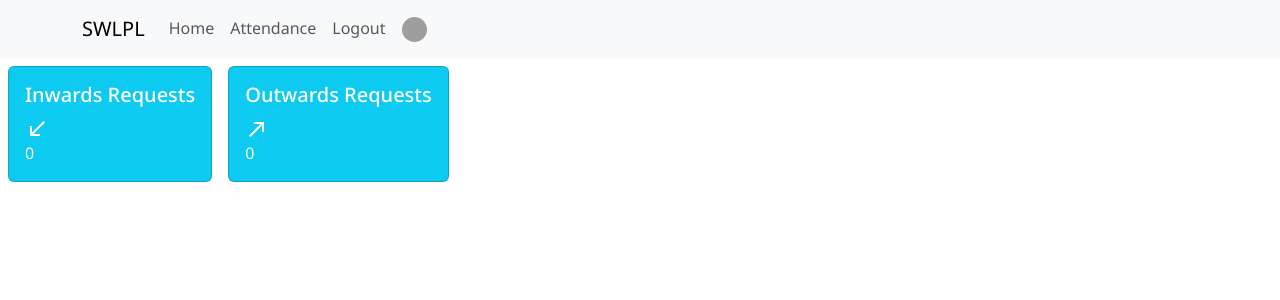
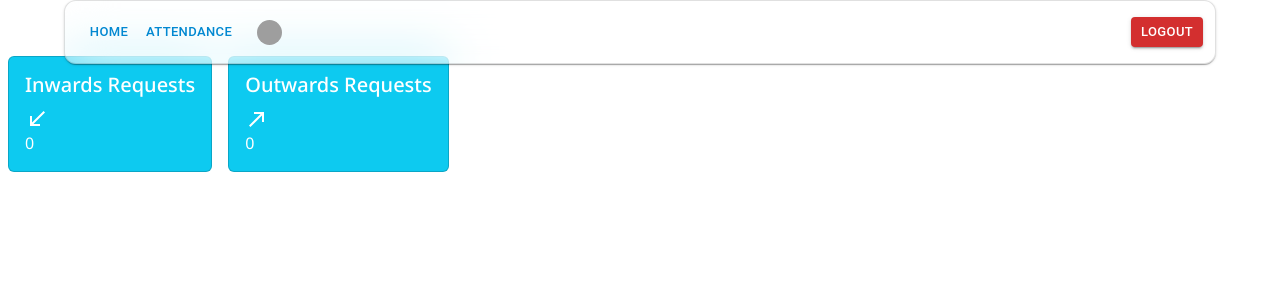
Before and after one commit to anantmann9057/swlpl_mern, a React (Vite) app in the folder client/: page / in a window 1280 px wide. Shown: the top 300 px of the page. Built offline with nearby package versions, Linux system fonts and the light colour scheme; no server answers; sample sign-in values are in the browser's storage; grey boxes are pictures that could not be loaded.

Commit message:
appbar ui

```diff
--- /dev/null
+++ b/client/src/components/AppBar.jsx
@@ -0,0 +1,187 @@
+import * as React from "react";
+import { alpha, styled } from "@mui/material/styles";
+import Box from "@mui/material/Box";
+import AppBar from "@mui/material/AppBar";
+import Toolbar from "@mui/material/Toolbar";
+import Button from "@mui/material/Button";
+import IconButton from "@mui/material/IconButton";
+import Container from "@mui/material/Container";
+import Divider from "@mui/material/Divider";
+import MenuItem from "@mui/material/MenuItem";
+import Drawer from "@mui/material/Drawer";
+import MenuIcon from "@mui/icons-material/Menu";
+import CloseRoundedIcon from "@mui/icons-material/CloseRounded";
+import { useNavigate } from "react-router-dom";
+const StyledToolbar = styled(Toolbar)(({ theme }) => ({
+  display: "flex",
+  alignItems: "center",
+  justifyContent: "space-between",
+  flexShrink: 0,
+  borderRadius: `calc(${theme.shape.borderRadius}px + 8px)`,
+  backdropFilter: "blur(24px)",
+  border: "1px solid",
+  borderColor: (theme.vars || theme).palette.divider,
+  backgroundColor: theme.vars
+    ? `rgba(${theme.vars.palette.background.defaultChannel} / 0.4)`
+    : alpha(theme.palette.background.default, 0.4),
+  boxShadow: (theme.vars || theme).shadows[1],
+  padding: "8px 12px",
+}));
+export default function AppAppBar() {
+  var navigate = useNavigate();
+  const [open, setOpen] = React.useState(false);
+
+  const toggleDrawer = (newOpen) => () => {
+    setOpen(newOpen);
+  };
+
+  return (
+    <AppBar
+      position="fixed"
+      enableColorOnDark
+      sx={{
+        boxShadow: 0,
+        bgcolor: "transparent",
+        backgroundImage: "none",
+
+        // mt: 'calc(var(--template-frame-height, 0px) + 28px)',
+      }}
+    >
+      <Container maxWidth="lg">
+        <StyledToolbar variant="regular" disableGutters>
+          <Box
+            sx={{ flexGrow: 1, display: "flex", alignItems: "center", px: 0 }}
+          >
+            <Box sx={{ display: { xs: "none", md: "flex" } }}>
+              <Button
+                variant="text"
+                color="info"
+                size="small"
+                onClick={() => {
+                  navigate("/");
+                }}
+              >
+                Home
+              </Button>
+              <Button
+                variant="text"
+                color="info"
+                size="small"
+                onClick={() => {
+                  navigate("/attendance");
+                }}
+              >
+                Attendance
+              </Button>
+
+              <Button
+                variant="text"
+                color="info"
+                size="small"
+                onClick={() => {
+                  navigate("/profile");
+                }}
+              >
+                <img
+                  className="rounded-circle"
+                  src={
+                    "https://apnagodam.com/resources/assets/upload/employees/" +
+                    JSON.parse(localStorage.getItem("user")).passport_image
+                  }
+                  style={
+                      {
+                        width:"25px",
+                        height:"25px",
+
+                      }
+                    }
+                ></img>
+              </Button>
+            </Box>
+          </Box>
+          <Box
+            sx={{
+              display: { xs: "none", md: "flex" },
+              gap: 1,
+              alignItems: "center",
+            }}
+          >
+            <Button
+              color="error"
+              variant="contained"
+              size="small"
+              onClick={() => {
+                localStorage.clear();
+              }}
+            >
+              Logout
+            </Button>
+          </Box>
+          <Box sx={{ display: { xs: "flex", md: "none" }, gap: 1 }}>
+            <IconButton aria-label="Menu button" onClick={toggleDrawer(true)}>
+              <MenuIcon />
+            </IconButton>
+            <Drawer
+              anchor="top"
+              open={open}
+              onClose={toggleDrawer(false)}
+              PaperProps={{
+                sx: {
+                  top: "var(--template-frame-height, 0px)",
+                },
+              }}
+            >
+              <Box sx={{ p: 2, backgroundColor: "background.default" }}>
+                <Box
+                  sx={{
+                    display: "flex",
+                    justifyContent: "flex-end",
+                  }}
+                >
+                  <IconButton onClick={toggleDrawer(false)}>
+                    <CloseRoundedIcon />
+                  </IconButton>
+                </Box>
+                <MenuItem
+                  onClick={() => {
+                    navigate("/");
+                  }}
+                >
+                  Home
+                </MenuItem>
+                <MenuItem
+                  onClick={() => {
+                    navigate("/attendance");
+                  }}
+                >
+                  Attendance
+                </MenuItem>
+                <MenuItem
+                  onClick={() => {
+                    navigate("/profile");
+                  }}
+                >
+                  Profile
+                </MenuItem>
+
+                <Divider sx={{ my: 3 }} />
+                <MenuItem>
+                  <Button
+                    color="error"
+                    variant="contained"
+                    size="small"
+                    onClick={() => {
+                      localStorage.clear();
+                    }}
+                  >
+                    Logout
+                  </Button>
+                </MenuItem>
+              </Box>
+            </Drawer>
+          </Box>
+        </StyledToolbar>
+      </Container>
+    </AppBar>
+  );
+}
--- a/client/src/pages/Attendance.jsx
+++ b/client/src/pages/Attendance.jsx
@@ -1,17 +1,17 @@
+import AppAppBar from "../components/AppBar";
 import AttendanceCard from "../components/AttendanceCard";
 import AttendanceTab from "../components/AttendanceTab";
-import Header from "../components/Header";
 
 export default function Attendance() {
 
   return (
-    <>
-      <Header></Header>
+    <div className="mt-5">
+      <AppAppBar></AppAppBar>
       <div>
 
         <AttendanceCard></AttendanceCard>
         <AttendanceTab></AttendanceTab>
       </div>
-    </>
+    </div>
   );
 }
--- a/client/src/pages/Dashboard.jsx
+++ b/client/src/pages/Dashboard.jsx
@@ -10,6 +10,7 @@
 import Backdrop from "@mui/material/Backdrop";
 import CircularProgress from "@mui/material/CircularProgress";
 import { Stack } from "@mui/material";
+import AppAppBar from "../components/AppBar";
 
 export default function Dashboard() {
   const auth = localStorage.getItem("token");
@@ -47,7 +48,7 @@
   }, []);
 
   return (
-    <>
+    <div className="mt-5">
       <Backdrop
         sx={(theme) => ({ color: "#fff", zIndex: theme.zIndex.drawer + 1 })}
         open={open}
@@ -55,7 +56,7 @@
         <CircularProgress color="inherit" />
       </Backdrop>
       <ToastContainer></ToastContainer>
-      <Header />
+      <AppAppBar />
       <Stack
         direction={{ xs: "row", sm: "row" }}
         spacing={{ xs: 2, sm: 2, md: 2, lg: 2, xl: 2 }}
@@ -75,6 +76,6 @@
           />
       </Stack>
 
-    </>
+    </div>
   );
 }
--- a/client/src/pages/Profile.jsx
+++ b/client/src/pages/Profile.jsx
@@ -8,6 +8,7 @@
 import CircularProgress from "@mui/material/CircularProgress";
 import Button from "react-bootstrap/Button";
 import { Stack } from "@mui/material";
+import AppAppBar from "../components/AppBar";
 export default function Profile() {
   const navigate = useNavigate();
   const [open, setOpen] = useState(false);
@@ -43,7 +44,7 @@
   }, []);
 
   return (
-    <div className="container-fluid m-0 p-0 w-100">
+    <div className="container-fluid m-0 p-0 w-100 mt-5">
       <Backdrop
         sx={(theme) => ({ color: "#fff", zIndex: theme.zIndex.drawer + 1 })}
         open={open}
@@ -51,7 +52,7 @@
         <CircularProgress color="inherit" />
       </Backdrop>
       <ToastContainer></ToastContainer>
-      <Header></Header>
+      <AppAppBar />
 
       <Stack
         className="w-100"
@@ -71,7 +72,7 @@
           }}
         ></img>
         <Stack
-        className="w-100"
+          className="w-100"
           direction={{ xs: "column", sm: "column", md: "col", lg: "col" }}
           spacing={{ xs: 1, sm: 2, md: 3, lg: 4, xl: 5 }}
         >
--- a/client/src/pages/SignIn.jsx
+++ b/client/src/pages/SignIn.jsx
@@ -167,10 +167,10 @@
       <ToastContainer></ToastContainer>
       <CssBaseline enableColorScheme />
       <SignInContainer direction="column" justifyContent="space-between">
-        <Card variant="outlined">
+        <Card variant="outlined" className="container-fluid">
           {isOtpSent ? (
             <div
-              className="container-fluid 2-100"
+              className="container-fluid w-100"
               style={{
                 alignContent: "center",
               }}
```
